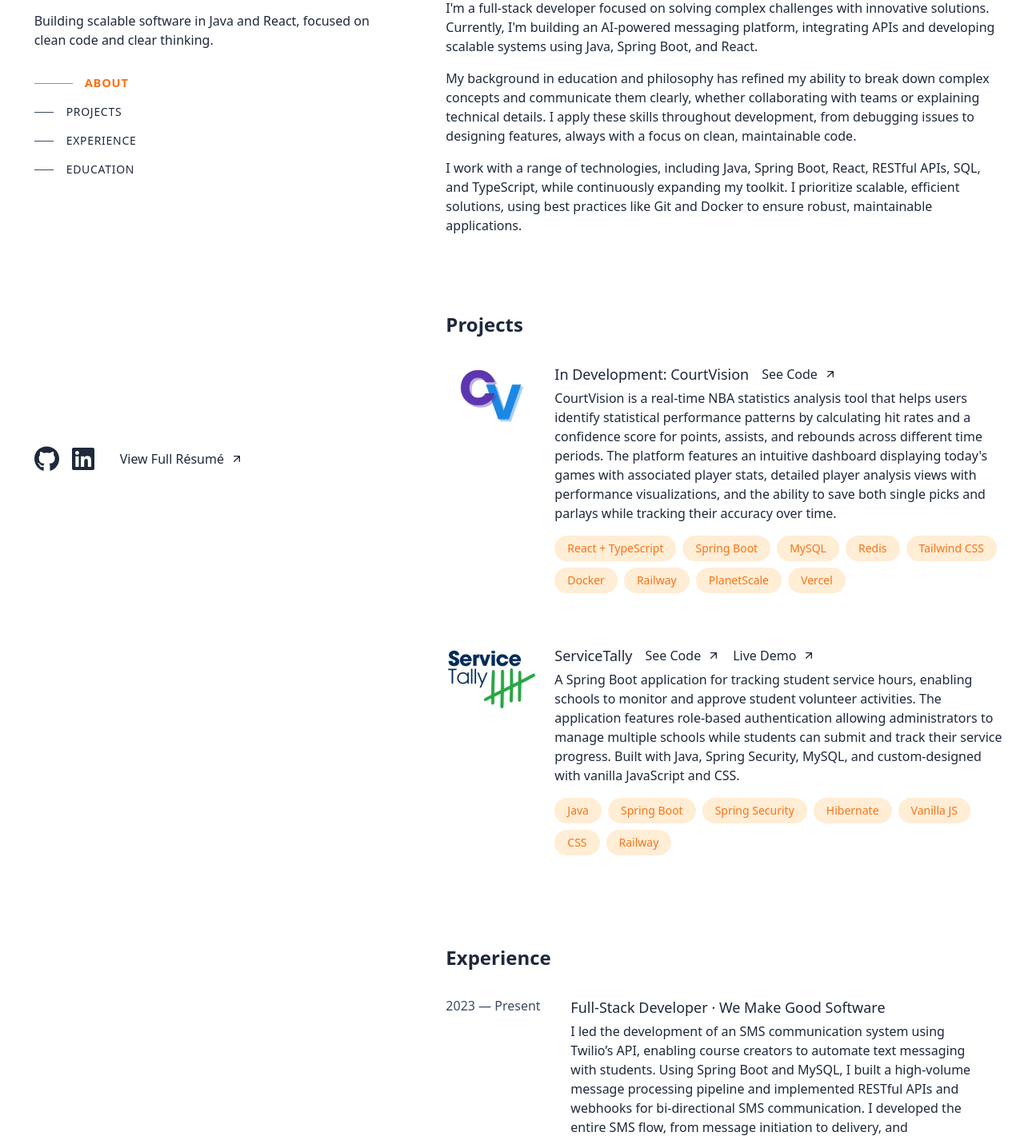
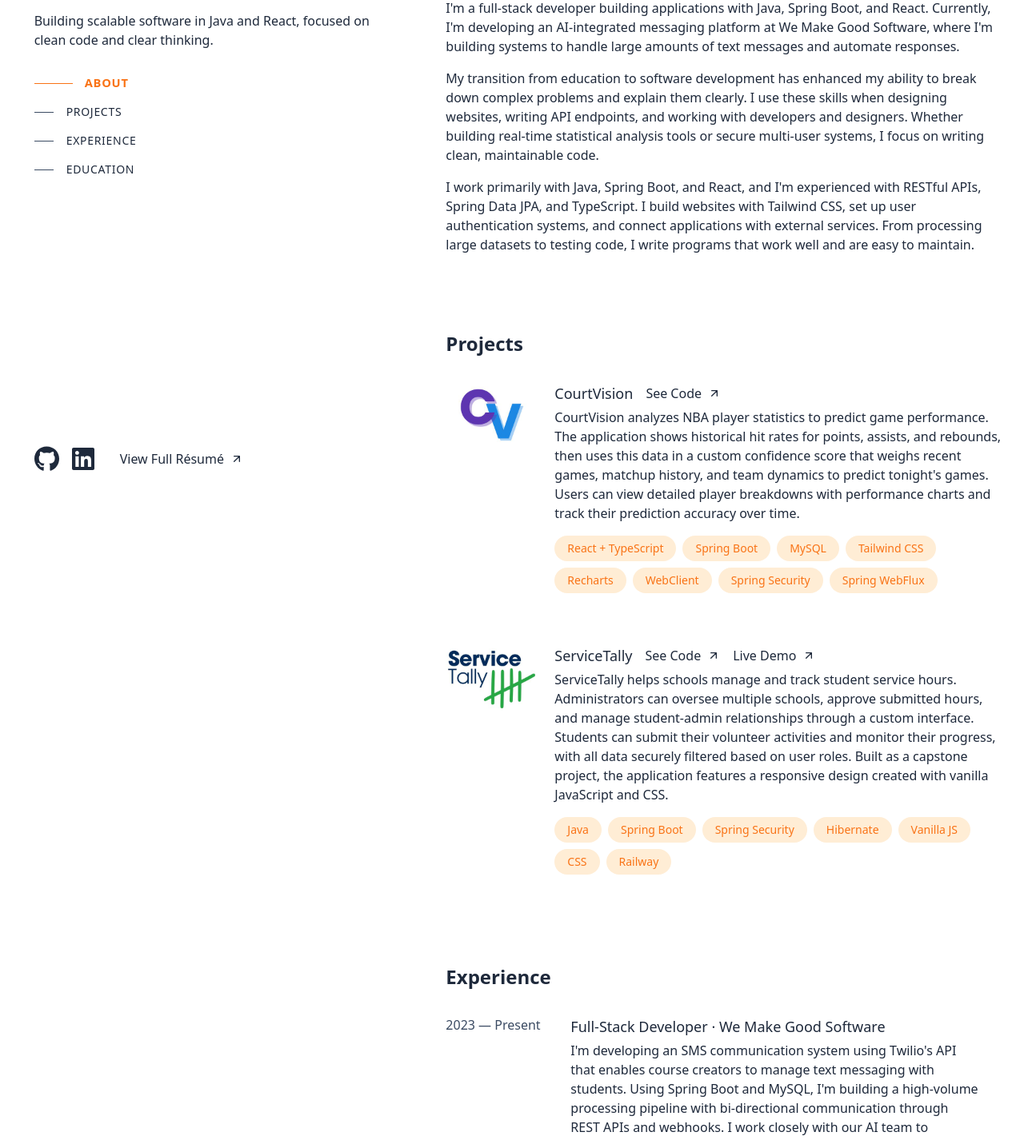
Before and after one commit to adamnestor/portfolio_v1, a React (Vite) app: page / in a window 1280 px wide. Shown: the part 154-1580 px from the top of the page at 80% size. Built offline with nearby package versions, Linux system fonts and the light colour scheme.

Commit message:
updating data

```diff
--- a/src/components/sections/RightPanel.tsx
+++ b/src/components/sections/RightPanel.tsx
@@ -9,24 +9,26 @@
       <section id="about" className="text-slate-dark text-base space-y-4 mb-24">
         <h2 className="text-2xl font-semibold mb-8">About</h2>
         <p>
-          I'm a full-stack developer focused on solving complex challenges with
-          innovative solutions. Currently, I'm building an AI-powered messaging
-          platform, integrating APIs and developing scalable systems using Java,
-          Spring Boot, and React.
+          I'm a full-stack developer building applications with Java, Spring
+          Boot, and React. Currently, I'm developing an AI-integrated messaging
+          platform at We Make Good Software, where I'm building systems to
+          handle large amounts of text messages and automate responses.
         </p>
         <p>
-          My background in education and philosophy has refined my ability to
-          break down complex concepts and communicate them clearly, whether
-          collaborating with teams or explaining technical details. I apply
-          these skills throughout development, from debugging issues to
-          designing features, always with a focus on clean, maintainable code.
+          My transition from education to software development has enhanced my
+          ability to break down complex problems and explain them clearly. I use
+          these skills when designing websites, writing API endpoints, and
+          working with developers and designers. Whether building real-time
+          statistical analysis tools or secure multi-user systems, I focus on
+          writing clean, maintainable code.
         </p>
         <p>
-          I work with a range of technologies, including Java, Spring Boot,
-          React, RESTful APIs, SQL, and TypeScript, while continuously expanding
-          my toolkit. I prioritize scalable, efficient solutions, using best
-          practices like Git and Docker to ensure robust, maintainable
-          applications.
+          I work primarily with Java, Spring Boot, and React, and I'm
+          experienced with RESTful APIs, Spring Data JPA, and TypeScript. I
+          build websites with Tailwind CSS, set up user authentication systems,
+          and connect applications with external services. From processing large
+          datasets to testing code, I write programs that work well and are easy
+          to maintain.
         </p>
       </section>
 
--- a/src/data/experience.ts
+++ b/src/data/experience.ts
@@ -13,7 +13,7 @@
     company: "We Make Good Software",
     companyUrl: "https://wemakegoodsoftware.com/",
     dateRange: "2023 — Present",
-    description: `I led the development of an SMS communication system using Twilio’s API, enabling course creators to automate text messaging with students. Using Spring Boot and MySQL, I built a high-volume message processing pipeline and implemented RESTful APIs and webhooks for bi-directional SMS communication. I developed the entire SMS flow, from message initiation to delivery, and collaborated closely with the team, especially the AI developer, to integrate automated responses for enhanced student engagement.`,
+    description: `I'm developing an SMS communication system using Twilio's API that enables course creators to manage text messaging with students. Using Spring Boot and MySQL, I'm building a high-volume processing pipeline with bi-directional communication through REST APIs and webhooks. I work closely with our AI team to integrate automated responses that enhance user engagement while reducing manual intervention.`,
     technologies: [
       "Java",
       "Spring Boot",
@@ -33,7 +33,7 @@
     company: "Lake Catholic High School",
     companyUrl: "https://www.lakecatholic.org",
     dateRange: "2021 — Present",
-    description: `I designed and implemented engaging lessons for theology courses and a philosophy elective, making abstract concepts accessible to diverse learners through thoughtful planning and creative approaches. I successfully managed complex projects, such as class retreats, coordinating logistics and communication among students, parents, and faculty. This role required adaptability, clear communication, and collaboration with multiple stakeholders to achieve meaningful outcomes in dynamic environments.`,
+    description: `I taught theology courses and a philosophy elective, breaking down difficult ideas to help students understand and engage with the material. I also planned and ran school retreats, which meant coordinating schedules and details with students, parents, and teachers. Through both teaching and retreat planning, I learned to explain complex topics clearly and work well with many different people.`,
     technologies: [
       "Lesson Design",
       "Project Management",
@@ -58,7 +58,7 @@
     companyUrl: "https://spsjoa.org/",
     dateRange: "2018-2020",
     description:
-      "Managed and executed large-scale events, coordinating diverse teams and adapting to evolving challenges to achieve impactful results. Demonstrated leadership in project planning, creative problem-solving, and clear communication, fostering collaboration across multiple stakeholders. Skilled at prioritizing tasks and delivering outcomes in dynamic environments, with a proven ability to train, mentor, and engage diverse audiences effectively.",
+      "Over four years as a youth minister, I ran programs that grew to 350 participants and 65 volunteers. I planned and led multi-day retreats, training sessions, and weekly activities. This meant explaining plans clearly, solving unexpected problems, and helping both new and experienced volunteers work well together.",
     technologies: [
       "Project Management",
       "Team Coordination",
--- a/src/data/projects.ts
+++ b/src/data/projects.ts
@@ -1,8 +1,8 @@
 export interface Project {
   title: string;
   description: string;
-  thumbnailImage: string;  // Logo image
-  video: string;          // Video URL
+  thumbnailImage: string; // Logo image
+  video: string; // Video URL
   codeUrl: string;
   link?: string;
   technologies: string[];
@@ -10,9 +10,9 @@
 
 export const projects: Project[] = [
   {
-    title: "In Development: CourtVision",
+    title: "CourtVision",
     description:
-      "CourtVision is a real-time NBA statistics analysis tool that helps users identify statistical performance patterns by calculating hit rates and a confidence score for points, assists, and rebounds across different time periods. The platform features an intuitive dashboard displaying today's games with associated player stats, detailed player analysis views with performance visualizations, and the ability to save both single picks and parlays while tracking their accuracy over time.",
+      "CourtVision analyzes NBA player statistics to predict game performance. The application shows historical hit rates for points, assists, and rebounds, then uses this data in a custom confidence score that weighs recent games, matchup history, and team dynamics to predict tonight's games. Users can view detailed player breakdowns with performance charts and track their prediction accuracy over time.",
     thumbnailImage: "/thumbnails/courtvision-thumb.jpg",
     video: "/videos/courtvision-demo.mp4",
     codeUrl: "https://github.com/yourusername/courtvision",
@@ -20,18 +20,17 @@
       "React + TypeScript",
       "Spring Boot",
       "MySQL",
-      "Redis",
       "Tailwind CSS",
-      "Docker",
-      "Railway",
-      "PlanetScale",
-      "Vercel",
+      "Recharts",
+      "WebClient",
+      "Spring Security",
+      "Spring WebFlux",
     ],
   },
   {
     title: "ServiceTally",
     description:
-      "A Spring Boot application for tracking student service hours, enabling schools to monitor and approve student volunteer activities. The application features role-based authentication allowing administrators to manage multiple schools while students can submit and track their service progress. Built with Java, Spring Security, MySQL, and custom-designed with vanilla JavaScript and CSS.",
+      "ServiceTally helps schools manage and track student service hours. Administrators can oversee multiple schools, approve submitted hours, and manage student-admin relationships through a custom interface. Students can submit their volunteer activities and monitor their progress, with all data securely filtered based on user roles. Built as a capstone project, the application features a responsive design created with vanilla JavaScript and CSS.",
     thumbnailImage: "/thumbnails/servicetally-thumb.jpg",
     video: "/videos/servicetally-demo.mp4",
     link: "https://servicetally.up.railway.app",
```
